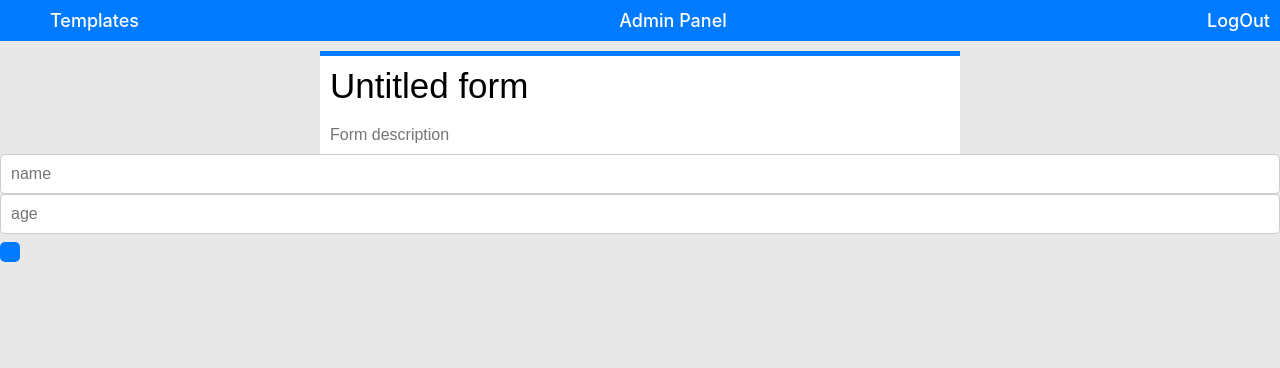
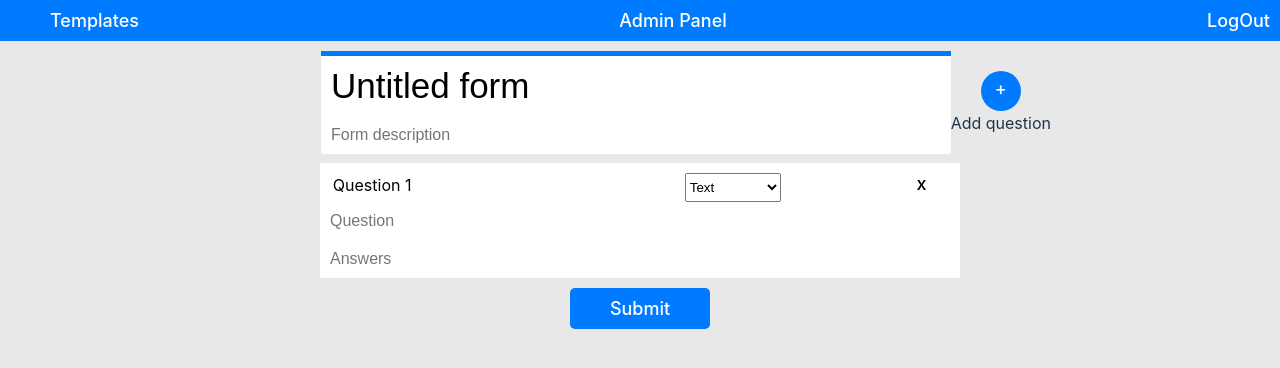
Before and after one commit to ARodrigoHerreraSaldana/theBestFrontEnd, a React (Vite) app: page /templates/1 in a window 1280 px wide. Shown: the top 368 px of the page. Built offline with nearby package versions, Linux system fonts and the light colour scheme.

Commit message:
new data

```diff
--- a/src/components/QuestionForm.css
+++ b/src/components/QuestionForm.css
@@ -6,8 +6,7 @@
     border-top: 5px solid #007bff;
     /* border-top-color: #007bff; */
     /* border-top-width: thick; */
-    width: 50%;
-    margin: 0 auto;
+    width: 53%;
 }
 .untitledForm {
     border-style: none;
@@ -25,9 +24,73 @@
 .SuperContainerNavBar {
     background-color: #E8E8E8;
     padding-top: 10px;
-    height: 800px;
+    height: 100vh;
 }
 
 input.untitledForm::placeholder {
     color: black;
 }
+
+
+.TheQuestions {
+    display: flex
+;
+    align-items: center;
+    justify-content: center;
+    flex-direction: column;
+    background: white;
+    /* border-top-color: #007bff; */
+    /* border-top-width: thick; */
+    width: 50%;
+    margin: 0 auto;
+    margin-top: 9px;
+}
+
+input.untitledForm::placeholder {
+    color: black;
+}
+
+
+.Question-header{
+    display: flex;
+        align-items: center;
+        justify-content: center;
+        margin-left: 92px;
+}
+
+.button-sign-header{
+    padding: 10px;
+    font-size: 18px;
+    color: #fff;
+    background-color: #007bff;
+    border: none;
+    border-radius: 5px;
+    cursor: pointer;
+    height:40px;
+    width:40px;
+    border-radius: 30px;
+    margin: auto;
+}
+
+.sign-form{
+    font-size: 18px;
+    position: relative;
+    top: -3px;
+}
+
+
+.AnotherQuestion{
+    display: flex;
+    flex-direction: column;
+}
+
+.sendForm{
+    width: 140px;
+}
+
+.containerButton2{
+    display: flex;
+    align-items: center;
+    justify-content: center;
+    margin-top: 10px
+}
--- a/src/components/QuestionForm.jsx
+++ b/src/components/QuestionForm.jsx
@@ -1,50 +1,52 @@
-import { useState } from "react";
-import { useNavigate , Link } from "react-router-dom";
-import '../components/QuestionForm.css'
+import { forwardRef, useRef, useState } from "react";
+import { useNavigate, Link } from "react-router-dom";
+import "../components/QuestionForm.css";
+import TheQuestions from "./TheQuestions.jsx";
 
-const TheQuestions = () => {
+const Question = () => {
+  const [inputTitle, setInputTitle] = useState([
+    { title: "", description: "" },
+  ]);
+  const ref = useRef();
+  const Submit = (event) => {
+    console.log(event);
+  };
 
-    const handleFormChange = (index,event) => {
-let data = [...inputFields]
-data[index][event.target.name]= event.target.value
-setInputFields(data)
-    }
-    const newQuestion = () =>
-    {
-        let newfield = { name: '', age: '' }
-        let metaInputFields=[...inputFields]
-        if( metaInputFields.length<5)setInputFields([...inputFields, newfield])
-    }
-
-
- const [inputFields, setInputFields]= useState([{name:'',age:''}]);
- return (
-    <>
-        {inputFields.map((input, index) => {
-            return (
-                <div key={index}>
-                    <input name='name' maxLength={30} placeholder='name' value={input.name} onChange={(event)=>handleFormChange(index,event)}/>
-                    <input name='age' maxLength={30} placeholder='age' value={input.age} onChange={(event)=>handleFormChange(index,event)}/>
-                    <button onClick={newQuestion}></button>
-                </div>
-            )
-        })}
-    </>
-)
-}
-const Question = () => {
-    const [inputTitle, setInputTitle]= useState([{title:'',description:''}]);
   return (
     <div className="SuperContainerNavBar">
+      <div className="Question-header">
         <div className="Question-container">
-        <input maxLength={30} className="untitledForm" placeholder="Untitled form" value={inputTitle.title}></input>
-        <input maxLength={30} className="form-description" placeholder="Form description" value={inputTitle.description}></input>
+          <input
+            maxLength={30}
+            className="untitledForm"
+            placeholder="Untitled form"
+            value={inputTitle.title}
+          ></input>
+          <input
+            maxLength={30}
+            className="form-description"
+            placeholder="Form description"
+            value={inputTitle.description}
+          ></input>
+        </div>
+        <div className="AnotherQuestion">
+          <button
+            className="button-sign-header"
+            onClick={() => ref.current?.newQuestion()}
+          >
+            <span className="sign-form">+</span>
+          </button>
+          Add question
+        </div>
       </div>
       <div>
-           <TheQuestions/>
+        <TheQuestions ref={ref} />
+      </div>
+      <div className="containerButton2">
+      <button className="sendForm" onClick={(event) => Submit(event)}>Submit</button>
       </div>
     </div>
   );
-  }
+};
 
 export default Question;
--- /dev/null
+++ b/src/components/TheQuestions.css
@@ -0,0 +1,76 @@
+.thequestion{
+    border-style: none;
+    border-radius: 0px;
+    outline: none;
+}
+.theTypeofQuestion{
+    border-style: none;
+    border-radius: 0px;
+    outline: none;
+}
+
+.remove{
+    background-color: white;
+    width: 6%;
+    height: 29px;
+    padding-top: 0px;
+    margin-left: 19%;
+}
+
+.content-remove{
+    color: black;
+}
+
+.TheQuestionsHeader{
+    display: flex
+;
+    flex-flow: row wrap;
+    /* justify-content: space-around; */
+    /* align-content: space-evenly; */
+    width: 100%;
+    padding-top: 10px;
+}
+.TheQuestionstitle{
+    color: black;
+    width: 55%;
+    padding-left: 2%;
+
+
+}
+
+.answers-from-radio-button{
+    display: flex;
+        width: 100%;
+        flex-direction: column;
+        justify-content: flex-start;
+}
+
+input.theQuestionsCheckbox {
+    width: 10px;
+}
+
+.optionsRadioButton{
+    display:flex;
+    flex-direction:row;
+}
+
+.inputplusButtonRadioButton{
+    display: flex
+    ;
+        flex-direction: row;
+        justify-content: space-around;
+        width: 100%;
+        padding-top: 10px;
+}
+
+.addOption{
+    width: 25%;
+    height: 30px;
+    padding-top: 0px;
+    margin-right: 20px;
+}
+
+.spanAddOption{
+    font-size: small;
+
+}
--- /dev/null
+++ b/src/components/TheQuestions.jsx
@@ -0,0 +1,145 @@
+import { forwardRef, useRef, useState, useImperativeHandle } from "react";
+import { useNavigate, Link } from "react-router-dom";
+import "../components/TheQuestions.css";
+
+const TheQuestions = forwardRef(function TheQuestions(props, ref) {
+  const [inputFields, setInputFields] = useState([{ question: "", answer: "" }]);
+  const [selectedOptions, setSelectedOptions] = useState([{typeofQuestion:'answer-text'}]);
+
+
+  //When is Text-Type
+  const handleFormChange = (index, event) => {
+    let data = [...inputFields];
+    data[index][event.target.name] = event.target.value;
+    setInputFields(data);
+  };
+
+
+  const handleSelectChange = (index,event) => {
+    console.log(event.target.name, event.target.value)
+    let data = [...selectedOptions];
+    console.log(data)
+    data[index][event.target.name] = event.target.value;
+    setSelectedOptions(data);
+  };
+
+  const newQuestion = () => {
+    let newfield = { question: "", answer: "" };
+    let newSelector={ typeofQuestion:'answer-text'}
+    let metaInputFields = [...inputFields];
+    if (metaInputFields.length < 4)
+        {
+            setInputFields([...inputFields, newfield]);
+            setSelectedOptions([...selectedOptions,newSelector]);
+        }
+  };
+
+  const removeQuestion = (index) => {
+    let data = [...inputFields];
+    let dataSelect=[...selectedOptions];
+    data.splice(index, 1);
+    dataSelect.splice(index,1);
+    setInputFields(data);
+    setSelectedOptions(dataSelect)
+  };
+
+  useImperativeHandle(ref, () => {
+    return {
+      newQuestion,
+    };
+  });
+
+  return (
+    <>
+      {inputFields.map((input, index) => {
+        return (
+          <div className="TheQuestions" key={index}>
+            <div className="TheQuestionsHeader">
+              <span className="TheQuestionstitle">Question {index + 1}</span>
+              <select
+                name="typeofQuestion"
+                id="typeofQuestion"
+                value={selectedOptions[index]['typeofQuestion']}
+                onChange={(event)=>handleSelectChange(index,event)}
+              >
+                <option value="answer-text">Text</option>
+                <option value="answer-radio-button">RadioButton</option>
+              </select>
+              <button className="remove" onClick={() => removeQuestion(index)}>
+                <span className="content-remove">x</span>
+              </button>
+            </div>
+
+{/* Text */}
+{selectedOptions[index]['typeofQuestion']=='answer-text' &&
+<>
+<input
+              className="thequestion"
+              name="question"
+              maxLength={80}
+              placeholder="Question"
+              value={input.question}
+              onChange={(event) => handleFormChange(index, event)}
+            />
+            <input
+              className="theTypeofQuestion"
+              name="answer"
+              maxLength={30}
+              placeholder="Answers"
+              value={input.answer}
+              onChange={(event) => handleFormChange(index, event)}
+            />
+            </>
+      }
+
+
+         {/* RadioButton */}
+            {selectedOptions[index]['typeofQuestion']=='answer-radio-button' &&
+            <>
+            <div className="inputplusButtonRadioButton">
+            <input
+              className="thequestion"
+              name="question"
+              maxLength={80}
+              placeholder="Question"
+              value={input.question}
+              onChange={(event) => handleFormChange(index, event)}
+            />
+            <button className="addOption">
+                <span className="spanAddOption">Add Option</span>
+                </button>
+            </div>
+            <div className='answers-from-radio-button'>
+           <div>
+            <input
+                type="radio"
+                name="radio-button"
+                value="coding"
+                className="theQuestionsCheckbox"
+              />
+                <input
+              className="theTypeofQuestion"
+              name="answer"
+              maxLength={30}
+              placeholder="Answers"
+              value={input.answer}
+              onChange={(event) => handleFormChange(index, event)}
+            />
+        </div>
+
+
+
+
+
+            </div>
+            </>
+
+      }
+
+          </div>
+        );
+      })}
+    </>
+  );
+});
+export default TheQuestions;
--- a/src/components/navBar.jsx
+++ b/src/components/navBar.jsx
@@ -69,12 +69,13 @@ const Navbar = ({children}) => {
                 </ul>
             </div>
         </nav>
+
+        </header>
         <main>
 
         {children}
         <Outlet />
         </main>
-        </header>
         </>
     )
 }
--- a/src/components/templateGenerator.jsx
+++ b/src/components/templateGenerator.jsx
@@ -21,6 +21,7 @@ const { state } = useLocation();
       <div className='containerButton'>
       <button className='button-sign' onClick={createNewTemplate}>
         <span className='sign'>+</span>
+
         </button>
         </div>
     </div>
```
Lines whose indentation alone changed are shown as unchanged.
